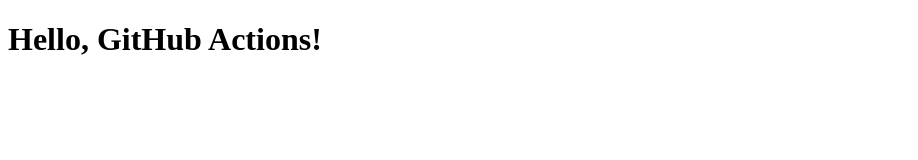
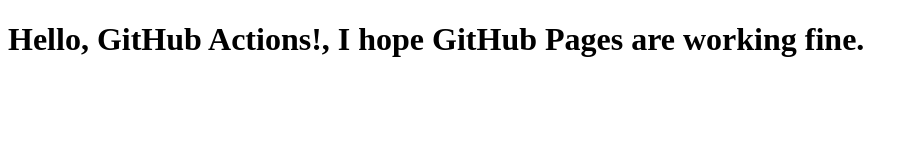
Before and after one commit to pranav767/github-pages-deployment, a plain HTML site: page index.html in a window 1280 px wide. Shown: the whole page, without its empty margins (0-918 px from the left). Drawn offline with Linux system fonts and the light colour scheme.

Commit message:
test github actions on a branch

```diff
--- a/index.html
+++ b/index.html
@@ -2,9 +2,9 @@
 <!DOCTYPE html>
 <html>
 <head>
-  <title>Hello World</title>
+  <title>Hello</title>
 </head>
 <body>
-  <h1>Hello, GitHub Actions!</h1>
+  <h1>Hello, GitHub Actions!, I hope GitHub Pages are working fine.</h1>
 </body>
 </html>
```
Also changed, not shown: 1 other file.
